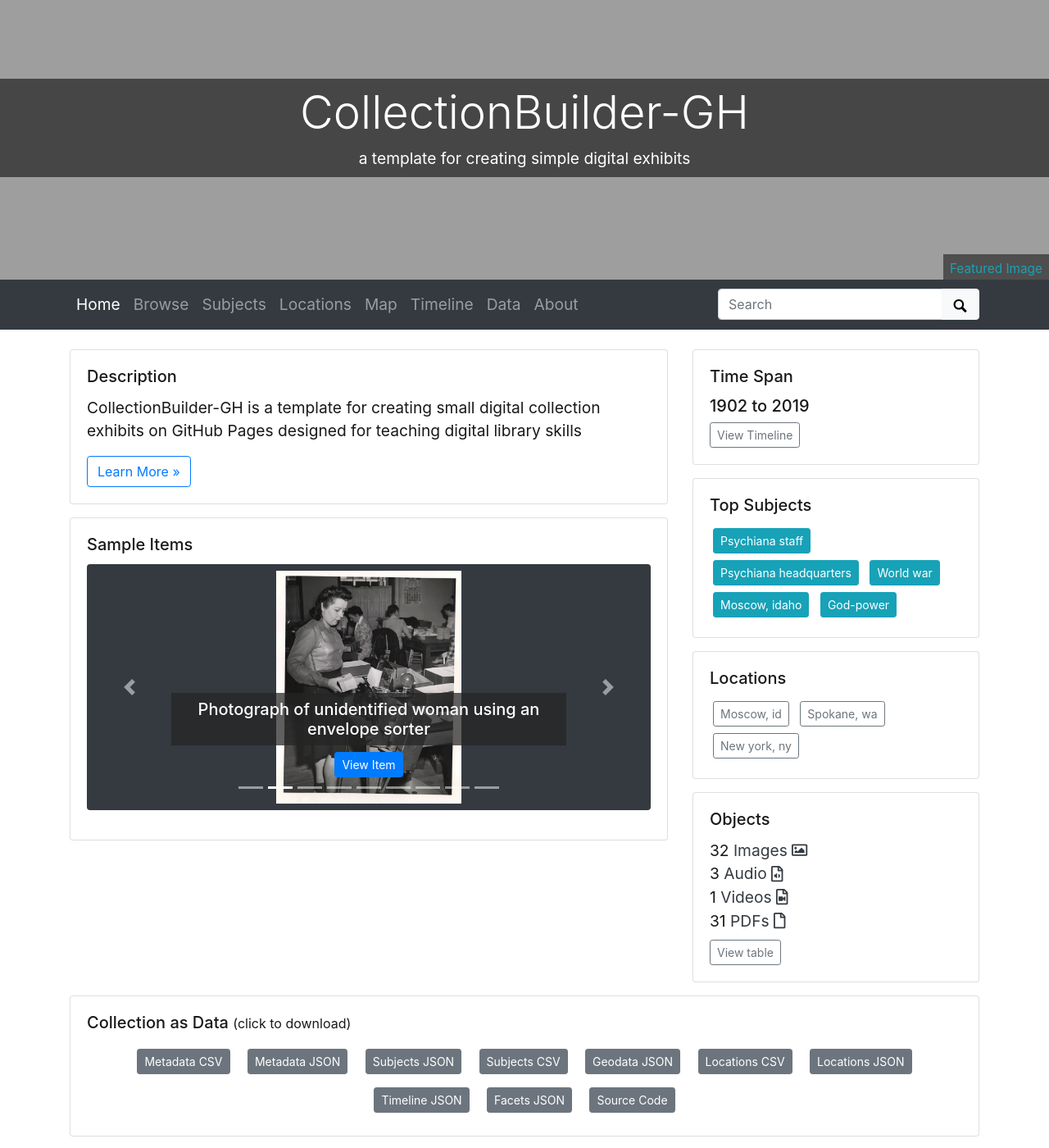
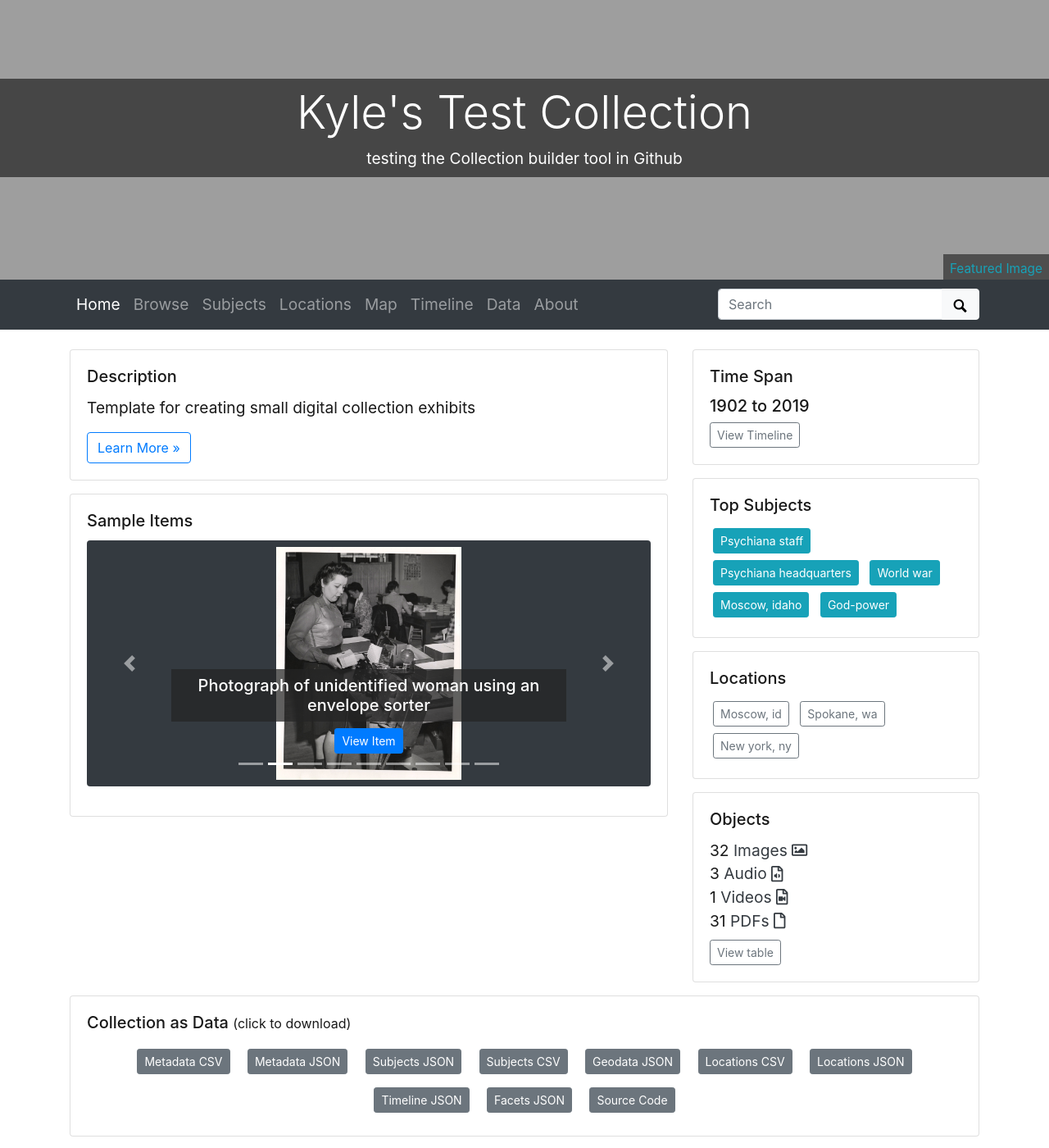
Before and after one commit to Woodward-Library/collectionBuilderExample, a Jekyll site: the page built from index.md, in a window 1280 px wide and 1400 px high. Shown: the whole window at 82% size. Built offline with Jekyll 4.4.1, drawn with Linux system fonts in a browser that asks for light colours; some of the changed text lies outside the part shown.

Commit message:
updating title and description

```diff
--- a/_config.yml
+++ b/_config.yml
@@ -18,14 +18,14 @@ source-code: https://github.com/wdrefubc/collectionBuilderTest
 # SITE SETTINGS
 #
 # title of site appears in banner
-title: CollectionBuilder-GH
+title: Kyle's Test Collection
 # tagline, a short phrase that will appear throughout the site in the top banner
-tagline: a template for creating simple digital exhibits
+tagline: testing the Collection builder tool in Github
 # description appears in meta tags and other locations
 # this description might appear in search result lists, keep around 160 characters max
-description: "CollectionBuilder-GH is a template for creating small digital collection exhibits on GitHub Pages designed for teaching digital library skills"
+description: "Template for creating small digital collection exhibits"
 # creator of the digital collection, to appear in meta tags; we typically use our GitHub usernames but feel free to just use your name
-author: CollectionBuilder
+author: Woodward Library
 
 ##########
 # COLLECTION SETTINGS
```
